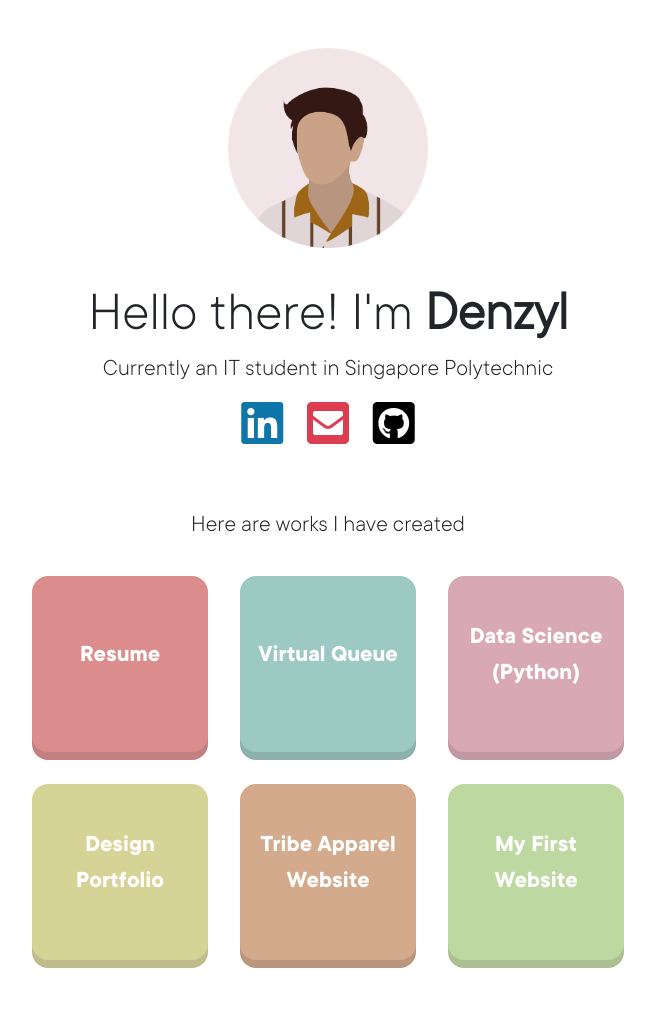
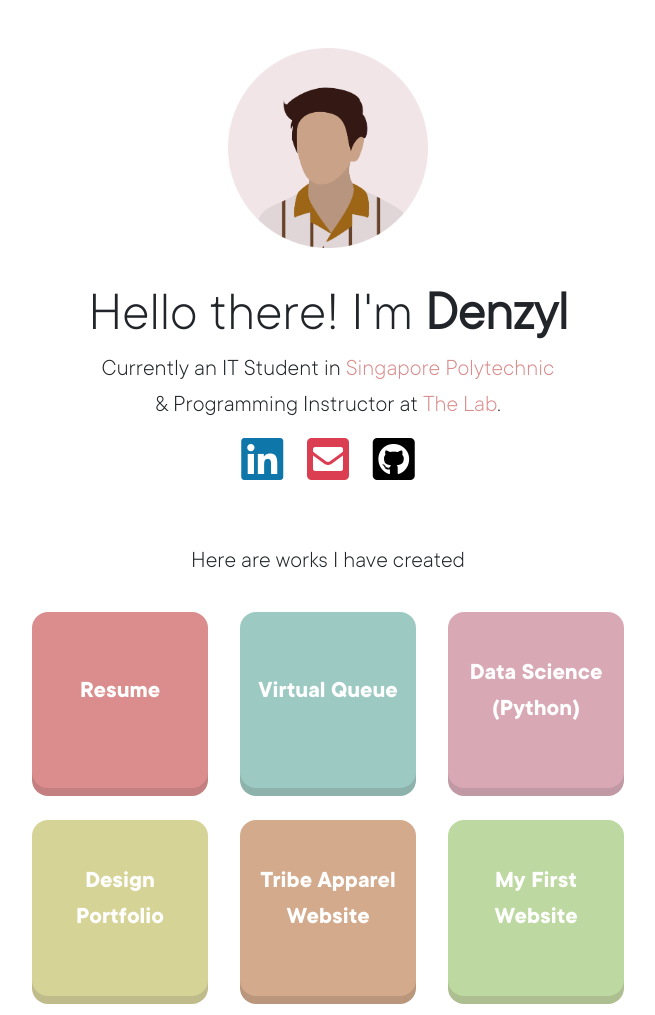
Before and after one commit to D3nzyl/D3nzyl.github.io, a plain HTML site: page index.html in a window 1280 px wide. Shown: the whole page, without its empty margins (312-967 px from the left). Drawn offline with nearby package versions, Linux system fonts and the light colour scheme.

Commit message:
Updated subtitle

```diff
--- a/css/index.css
+++ b/css/index.css
@@ -51,6 +51,15 @@ body {
     font-size: 1.5em;
     margin-top: -1em;
     text-align: center;
+}
+
+.sub-title-link{
+    color:#db8d8d;
+}
+
+.sub-title-link:hover{
+    text-decoration: none;
+    color: #c48080;
 }
 
 #icon-container{
--- a/index.html
+++ b/index.html
@@ -28,7 +28,7 @@ DIT/FT/1B/05
       <p id="title" class="mx-auto">Hello there! I'm <b>Denzyl</b></p>
     </div>
     <div class="row">
-      <p id="sub-title" class="mx-auto">Currently an IT student in Singapore Polytechnic</p>
+      <p id="sub-title" class="mx-auto">Currently an IT Student in <a class="sub-title-link" href="https://www.sp.edu.sg/" target="_blank">Singapore Polytechnic</a></br>& Programming Instructor at <a class="sub-title-link" href="https://www.thelab.sg/" target="_blank">The Lab</a>.</p>
     </div>
     <div class="row">
       <div id="icon-container">
```
